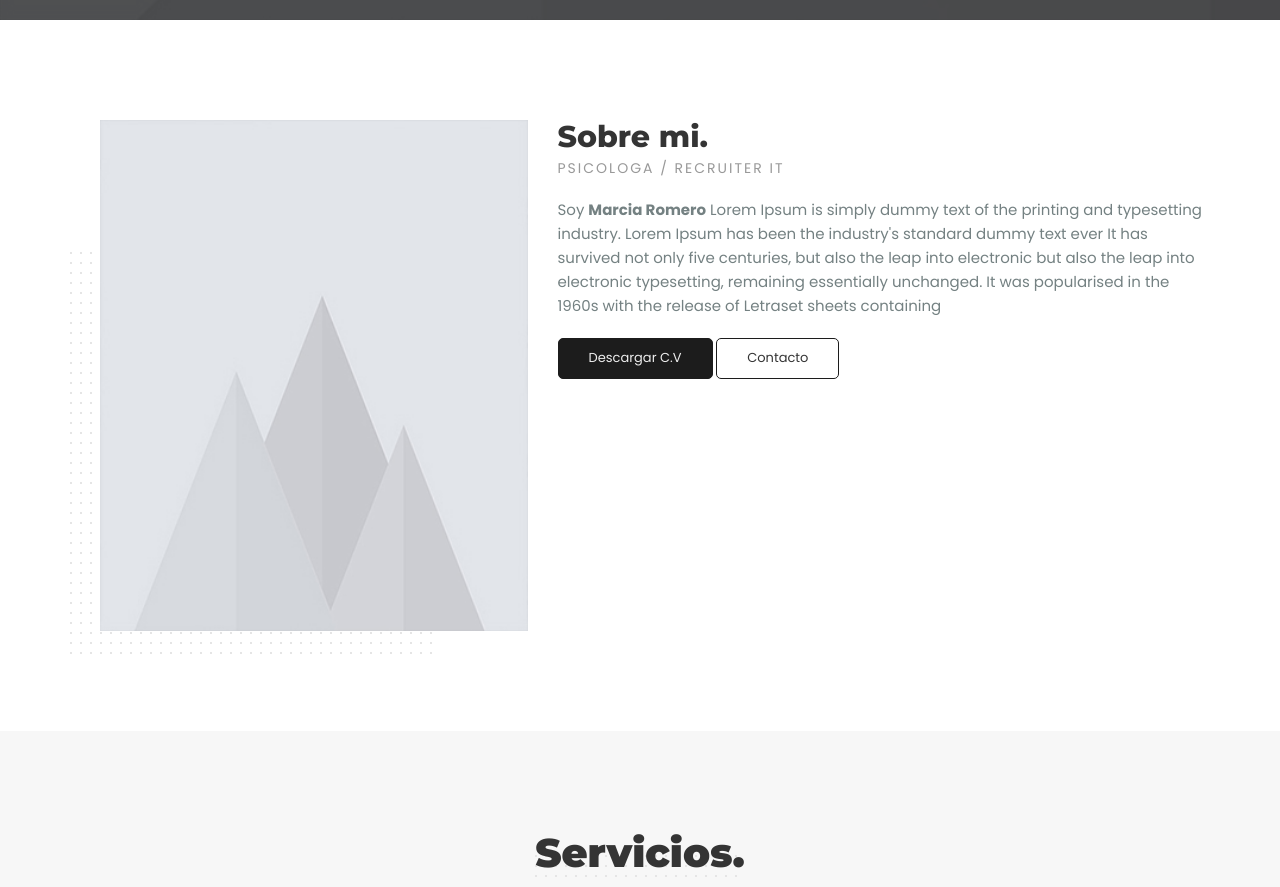
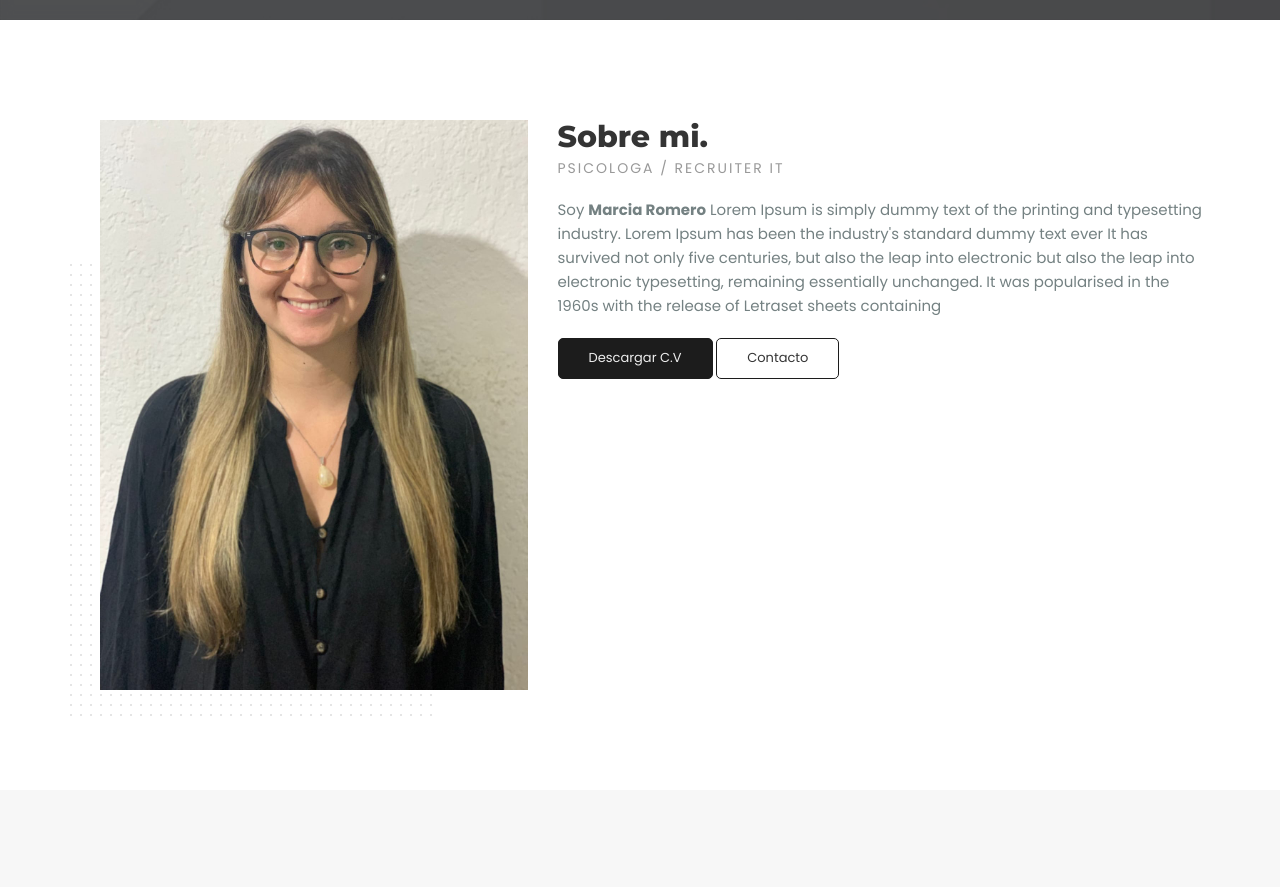
Before and after one commit to diegopapaterra/mentesabia, a plain HTML site: page index.html in a window 1280 px wide. Shown: the part 780-1667 px from the top of the page. Drawn offline with nearby package versions, Linux system fonts and the light colour scheme.

Commit message:
Adding profile picture

```diff
--- a/index.html
+++ b/index.html
@@ -144,7 +144,7 @@
 					<!-- hero image -->
 					<div class="col-md-5">
 						<div class="hero-img mb-30">
-							<img src="img/hero.jpg" alt="">
+							<img src="img/marcia.jpeg" alt="">
 						</div>
 					</div>
 
```
Also changed, not shown: img/marcia.jpeg (added).
